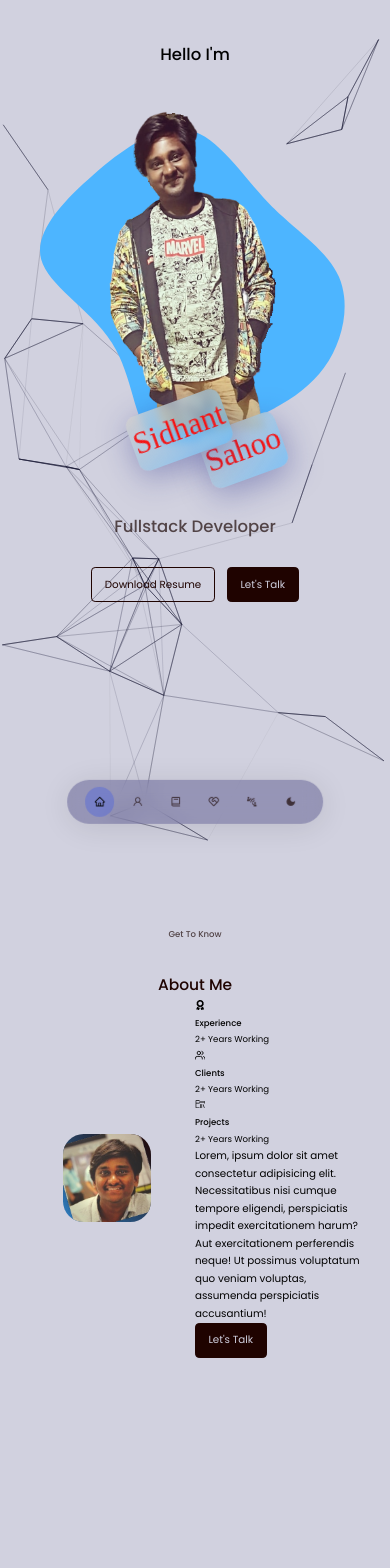
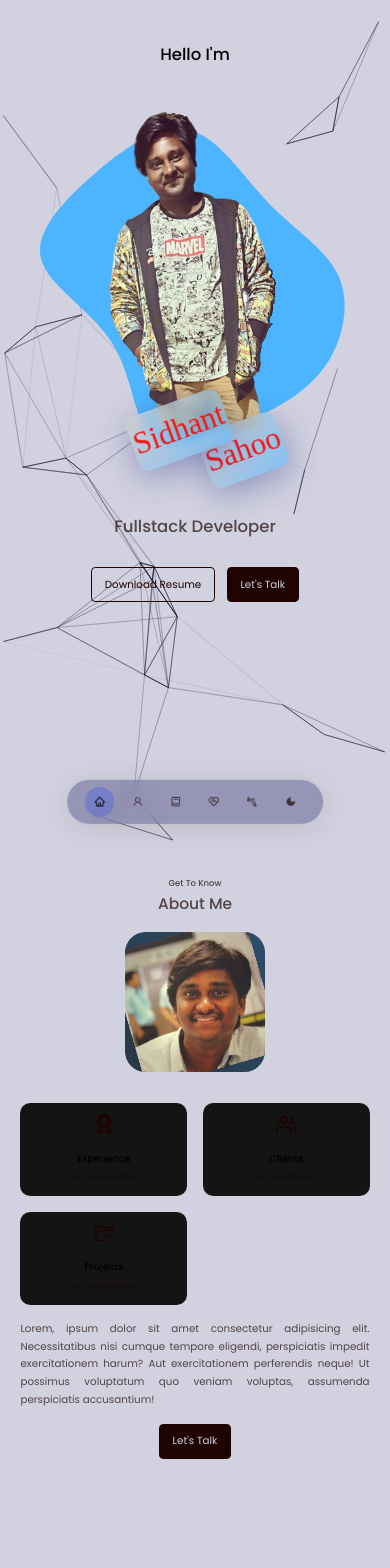
Before and after one commit to sidhant2709/Sidhant-s-Portfolio, a React (Create React App) app: page / in a window 390 px wide. Shown: the top 1568 px of the page. Built offline with nearby package versions, Linux system fonts and the light colour scheme; a web font is replaced by a local one.

Commit message:
about me completed

```diff
--- a/src/components/About/About.css
+++ b/src/components/About/About.css
@@ -1,12 +1,26 @@
+#about {
+    border: 0.5px solid transparent;
+}
+
+.about-title h5 {
+    margin-top: 6rem;
+    text-align: center;
+    color: var(--color-light);
+}
+
+.about-title h2 {
+    text-align: center;
+    color: var(--color-light);
+}
+
 .about__container {
     display: grid;
     grid-template-columns: 50% 50%;
-    border: 0px solid whitesmoke;
+
 }
 
 .about__me {
     width: 100%;
-    border: 0px solid rgb(237, 9, 9);
     display: flex;
     align-items: center;
     justify-content: center;
@@ -16,14 +30,112 @@
     border-radius: 2rem;
     width: 50%;
     overflow: hidden;
-    /* transform: rotate(10deg); */
-    background: linear-gradient(45deg, rgba(5, 104, 184, 0.80) 2%, var(--color-primary) 100%);
-    z-index: 1;
+    background: linear-gradient(45deg, rgba(0, 17, 30, 0.8) 2%, rgba(0, 43, 77, 0.8) 100%);
 }
 
-.about__me-image:hover {
-    transform: rotate(0);
+.about__me-image img {
+    transform: rotate(0deg);
+    transition: var(--transition);
 }
-.about__content{
-    border: 0px solid red;
+
+.about__me-image img:hover {
+    transform: rotate(10deg);
+    transition: var(--transition);
 }
+
+.about__cards {
+    display: grid;
+    grid-template-columns: repeat(3, 1fr);
+    gap: 1.5em;
+}
+
+.about__card {
+    background: var(--color-bg-variant);
+    border: 1px solid transparent;
+    border-radius: 1rem;
+    padding: 2rem;
+    text-align: center;
+    transition: var(--transition);
+}
+
+.about__card:hover {
+    background: transparent;
+    border-color: var(--color-primary-variant);
+    cursor: default;
+}
+
+.about__icon {
+    color: var(--color-primary);
+    font-size: 1rem;
+    margin-bottom: 1rem;
+}
+
+.about__card h5 {
+    font-size: 0.95rem;
+}
+
+.about__card small {
+    font-size: 0.7rem;
+    color: var(--color-light);
+}
+
+.about__content p {
+    margin: 2rem 0 2.6rem;
+    color: var(--color-light);
+}
+
+/* ===========================MEDIA QUERIES (MEDIUM DEVICES)==================================== */
+
+@media screen and (max-width: 1024px) {
+    .about__container {
+        grid-template-columns: 1fr;
+    }
+
+    .about__card {
+        padding: 1rem 2rem;
+    }
+
+    .about__me {
+        width: 60%;
+        margin: 1rem auto 1.5rem;
+    }
+
+    .about__content p {
+        margin: 0.5rem 0 1rem;
+        text-align: justify;
+    }
+}
+
+/* ===========================MEDIA QUERIES (SMALL DEVICES)==================================== */
+
+@media screen and (max-width: 600px) {
+    #about {
+        border: 0.5px solid transparent;
+    }
+
+    .about-title h5 {
+        margin-top: 3rem;
+    }
+
+    .about__me {
+        width: 80%;
+        margin: 1.5rem auto 3rem;
+    }
+
+    .about__cards {
+        grid-template-columns: 1fr 1fr
+    }
+
+    .about__content{
+        text-align: center;
+    }
+
+    .about__icon{
+        font-size: 2rem;
+    }
+
+    .about__content p {
+        margin: 1.5rem 0;
+
+    }
+}
--- a/src/components/About/About.js
+++ b/src/components/About/About.js
@@ -8,8 +8,10 @@ import { VscFolderLibrary } from "react-icons/vsc";
 const About = () => {
   return (
     <section id="about">
-      <h5>Get To Know</h5>
-      <h2>About Me</h2>
+      <div className="about-title">
+        <h5>Get To Know</h5>
+        <h2>About Me</h2>
+      </div>
       <div className="container about__container">
         <div className="about__me">
           <div className="about__me-image">
@@ -35,9 +37,15 @@ const About = () => {
             </article>
           </div>
           <p>
-            Lorem, ipsum dolor sit amet consectetur adipisicing elit. Necessitatibus nisi cumque tempore eligendi, perspiciatis impedit exercitationem harum? Aut exercitationem perferendis neque! Ut possimus voluptatum quo veniam voluptas, assumenda perspiciatis accusantium!
+            Lorem, ipsum dolor sit amet consectetur adipisicing elit.
+            Necessitatibus nisi cumque tempore eligendi, perspiciatis impedit
+            exercitationem harum? Aut exercitationem perferendis neque! Ut
+            possimus voluptatum quo veniam voluptas, assumenda perspiciatis
+            accusantium!
           </p>
-          <a href="#contact" className="btn btn-primary">Let's Talk</a>
+          <a href="#contact" className="btn btn-primary">
+            Let's Talk
+          </a>
         </div>
       </div>
     </section>
--- a/src/components/Navbar/Navbar.css
+++ b/src/components/Navbar/Navbar.css
@@ -17,7 +17,6 @@ nav {
 
 @media screen and (max-width: 600px) {
     nav {
-        z-index: 2;
         left: 50%;
         transform: translate(-50%,-50%);
         top: 95%;
--- a/src/index.css
+++ b/src/index.css
@@ -8,6 +8,7 @@
   list-style: none;
   outline: none;
   text-decoration: none;
+  z-index: 1;
 }
 #tsparticles {
   width: 100%;
@@ -164,7 +165,8 @@ img {
   html {
     font-size: 64.5%;
   }
-  .section {
+  section {
     margin-bottom: 2rem;
+    margin-top: 0rem;
   }
 }
```
